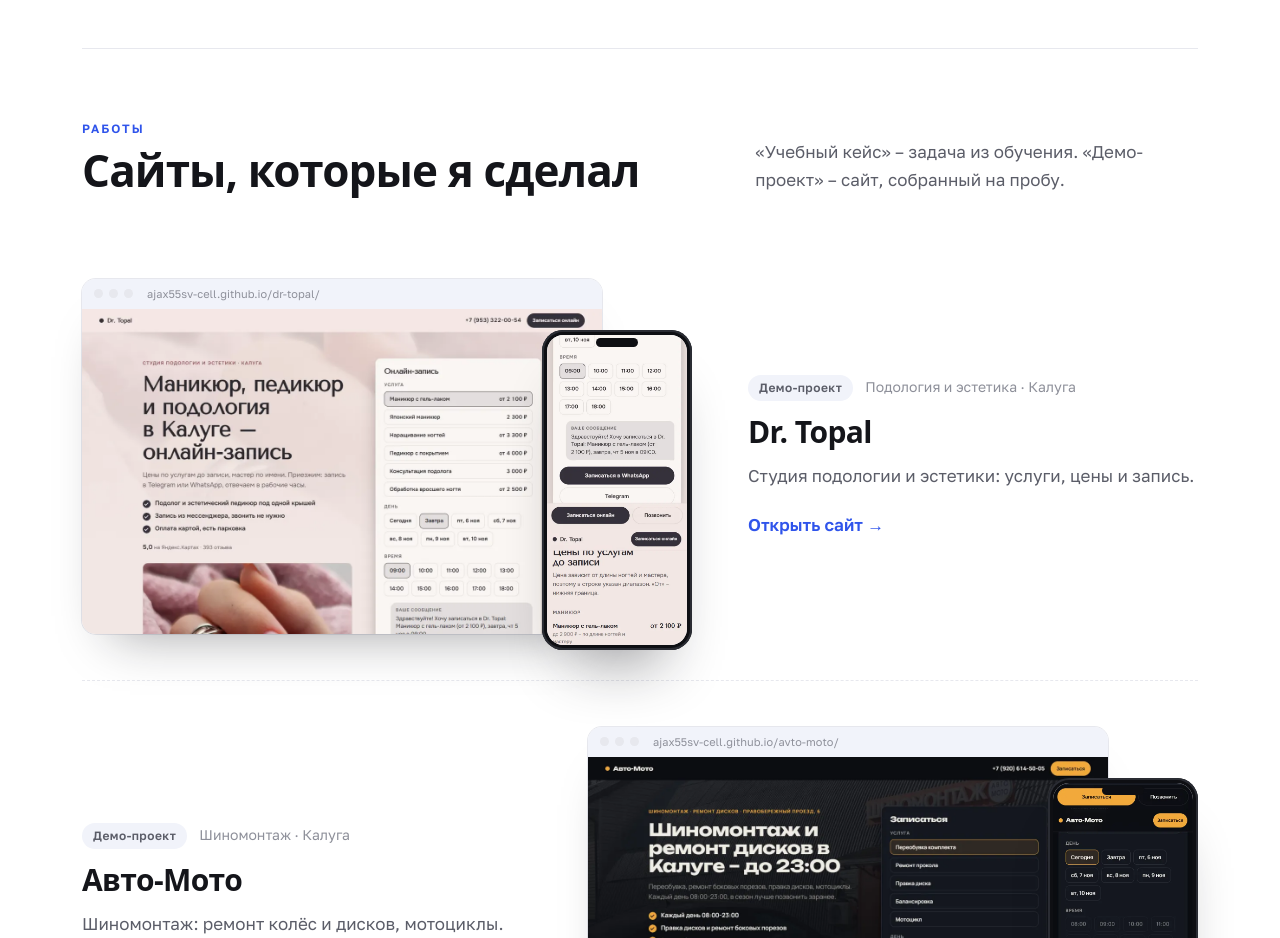
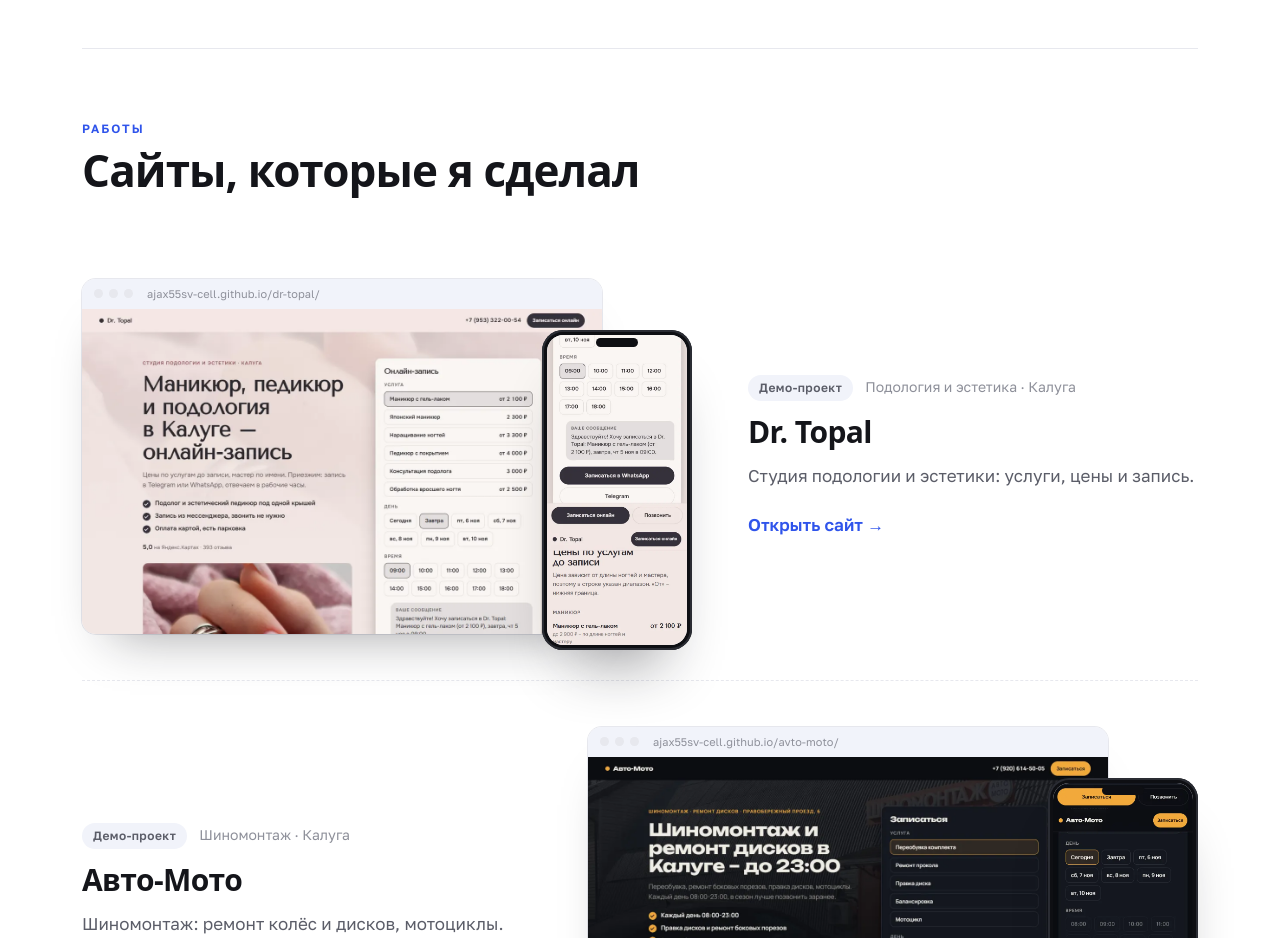
Before and after one commit to ajax55sv-cell/terentev-saity, a plain HTML site: page index.html in a window 1280 px wide. Shown: the part 1400-2338 px from the top of the page. Drawn offline with Linux system fonts and the light colour scheme; a web font is replaced by a local one.

Commit message:
Кнопка Показать ещё скрывается, убрана строка про кейсы

```diff
--- a/index.html
+++ b/index.html
@@ -136,6 +136,7 @@ section.block{padding:72px 0;border-top:1px solid var(--line)}
 .niches b{font:600 17px/1.25 var(--body)}
 .niches span{font-size:14px;color:var(--ink-3)}
 .more{display:flex;justify-content:center;padding-top:24px}
+.more[hidden]{display:none}
 #moreCases .case:first-child{border-top:1px dashed var(--line)}
 #works{scroll-margin-top:64px}
 .niche-note{display:flex;flex-wrap:wrap;align-items:center;justify-content:space-between;gap:12px 20px;margin:0 0 8px;padding:14px 18px;border-radius:var(--r);background:var(--soft);color:var(--ink-2);font-size:15px}
@@ -215,7 +216,7 @@ footer{padding:26px 0 40px;color:var(--ink-3);font-size:14px;display:flex;flex-w
   </section>
 
   <section class="block" id="works">
-    <div class="block-head reveal"><div><div class="eyebrow">Работы</div><h2>Сайты, которые я сделал</h2></div><p id="worksNote"></p></div>
+    <div class="block-head reveal"><div><div class="eyebrow">Работы</div><h2>Сайты, которые я сделал</h2></div></div>
     <div class="niche-note" id="nicheNote" hidden></div>
     <div id="cases"></div>
     <div id="moreCases" hidden></div>
@@ -284,9 +285,6 @@ footer{padding:26px 0 40px;color:var(--ink-3);font-size:14px;display:flex;flex-w
     real ? `<span><b>${real}</b>${word(real, 'реальный заказ', 'реальных заказа', 'реальных заказов')}</span>` : '',
     niches.length ? `<span><b>${niches.length}</b>${word(niches.length, 'ниша', 'ниши', 'ниш')}</span>` : ''
   ].join('');
-  const kinds = new Set(cases.map((c) => c.kind || 'demo'));
-  if (kinds.size > 1) $('worksNote').textContent = [kinds.has('real') && '«Реальный заказ» – за сайт заплатил владелец', kinds.has('study') && '«Учебный кейс» – задача из обучения', kinds.has('demo') && '«Демо-проект» – сайт, собранный на пробу'].filter(Boolean).join('. ') + '.';
-  else $('worksNote').textContent = real && real < cases.length ? '«Реальный заказ» – сайт, за который заплатил владелец. «Демо-проект» – собранный на пробу, «Учебный кейс» – задача из обучения.' : real ? 'Все работы – реальные заказы.' : 'Демо-проекты: так выглядят сайты, которые я собираю для бизнесов.';
 
   // мессенджеры: ссылка с готовым текстом; для MAX текст копируется в буфер
   const msg = D.message || 'Здравствуйте! Хочу заказать сайт.';
```
